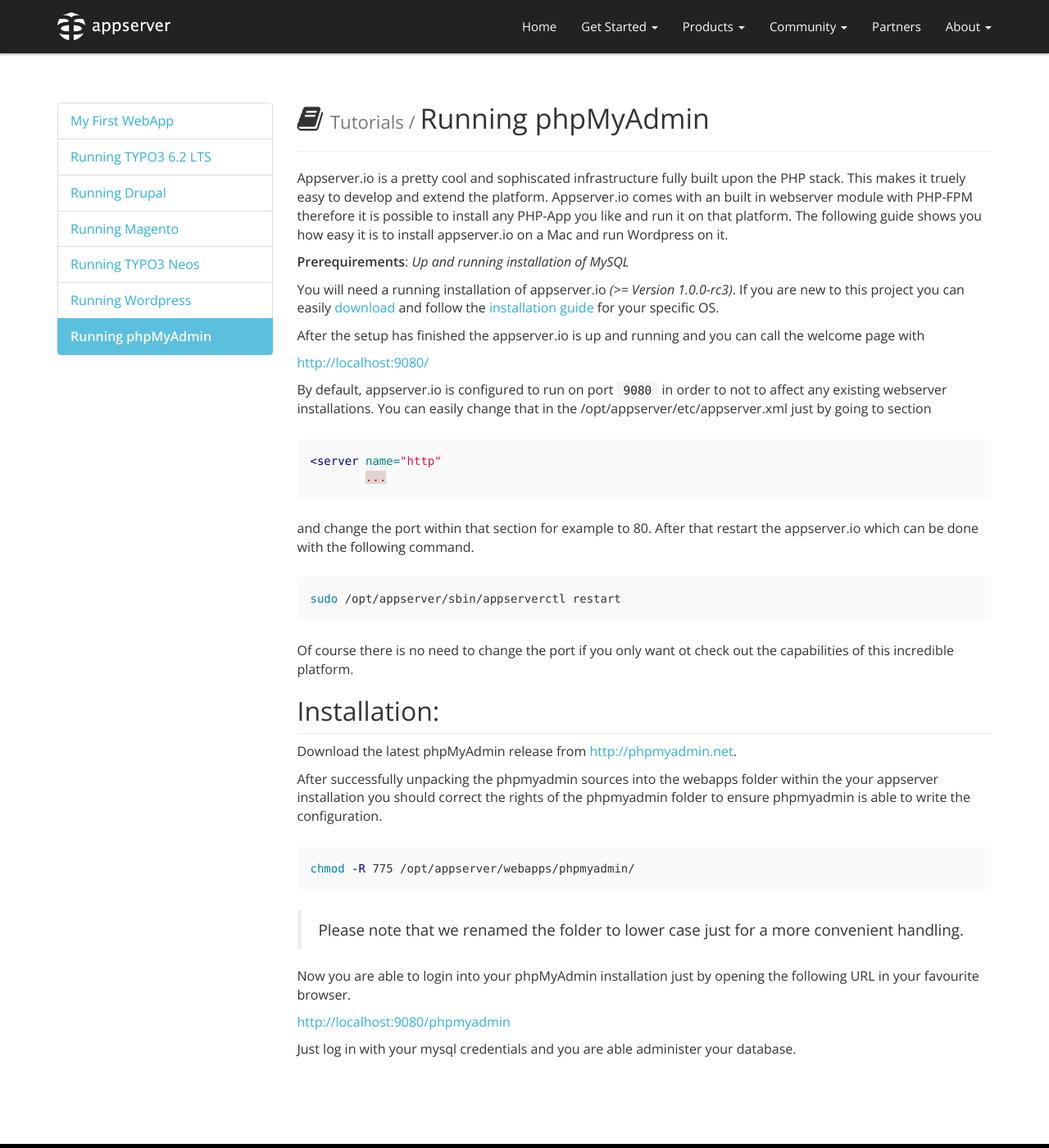
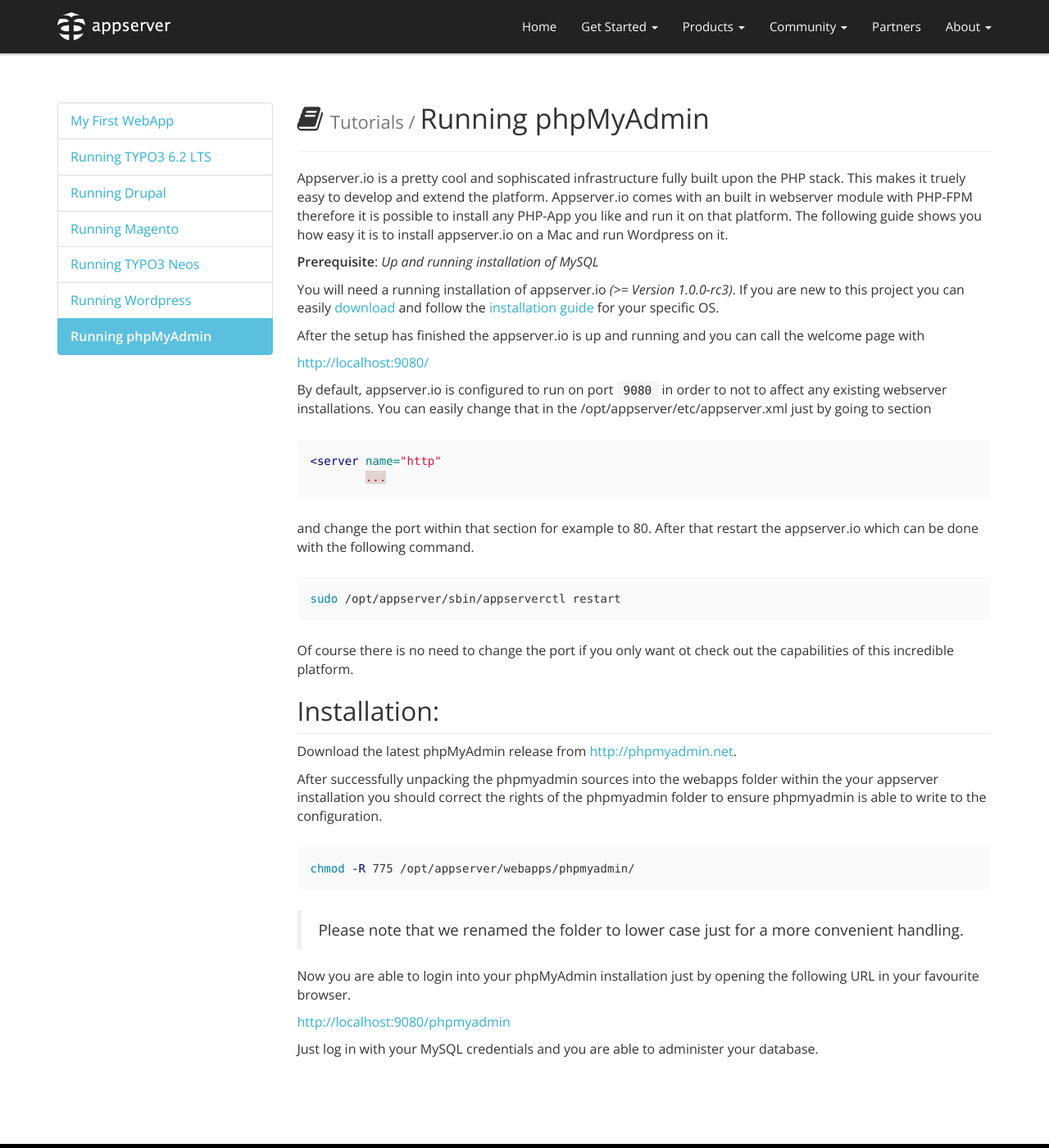
Before and after one commit to appserver-io/appserver, a Jekyll site: the page built from _tuts/running-phpmyadmin-on-appserver-io.md, in a window 1280 px wide and 1400 px high. Shown: the whole window at 82% size. Built offline with Jekyll 4.4.1, drawn with Linux system fonts in a browser that asks for light colours; nearby versions of some CDN libraries; library files that are not in the unit come from our copies; Markdown is read by kramdown in place of the engine named in the settings; comment, search, counter and statistics services are not loaded.

Commit message:
Update running-phpmyadmin-on-appserver-io.md

````diff
--- a/_tuts/running-phpmyadmin-on-appserver-io.md
+++ b/_tuts/running-phpmyadmin-on-appserver-io.md
@@ -16,7 +16,7 @@
 install appserver.io on a Mac and run Wordpress on it.
 
 
-**Prerequirements**: *Up and running installation of MySQL*
+**Prerequisite**: *Up and running installation of MySQL*
 
 You will need a running installation of appserver.io *(>= Version 1.0.0-rc3)*. If you are new to this
 project you can easily [download](<{{ "/get-started/downloads.html" | prepend: site.baseurl }}>) and follow the
@@ -50,7 +50,7 @@
 Download the latest phpMyAdmin release from [http://phpmyadmin.net](<http://phpmyadmin.net>).
 
 After successfully unpacking the phpmyadmin sources into the webapps folder within the your appserver installation you
-should correct the rights of the phpmyadmin folder to ensure phpmyadmin is able to write the configuration.
+should correct the rights of the phpmyadmin folder to ensure phpmyadmin is able to write to the configuration.
 
 ```bash
 chmod -R 775 /opt/appserver/webapps/phpmyadmin/
@@ -62,4 +62,4 @@
 
 [http://localhost:9080/phpmyadmin](<http://localhost:9080/phpmyadmin>)
 
-Just log in with your mysql credentials and you are able administer your database.
+Just log in with your MySQL credentials and you are able to administer your database.
````
